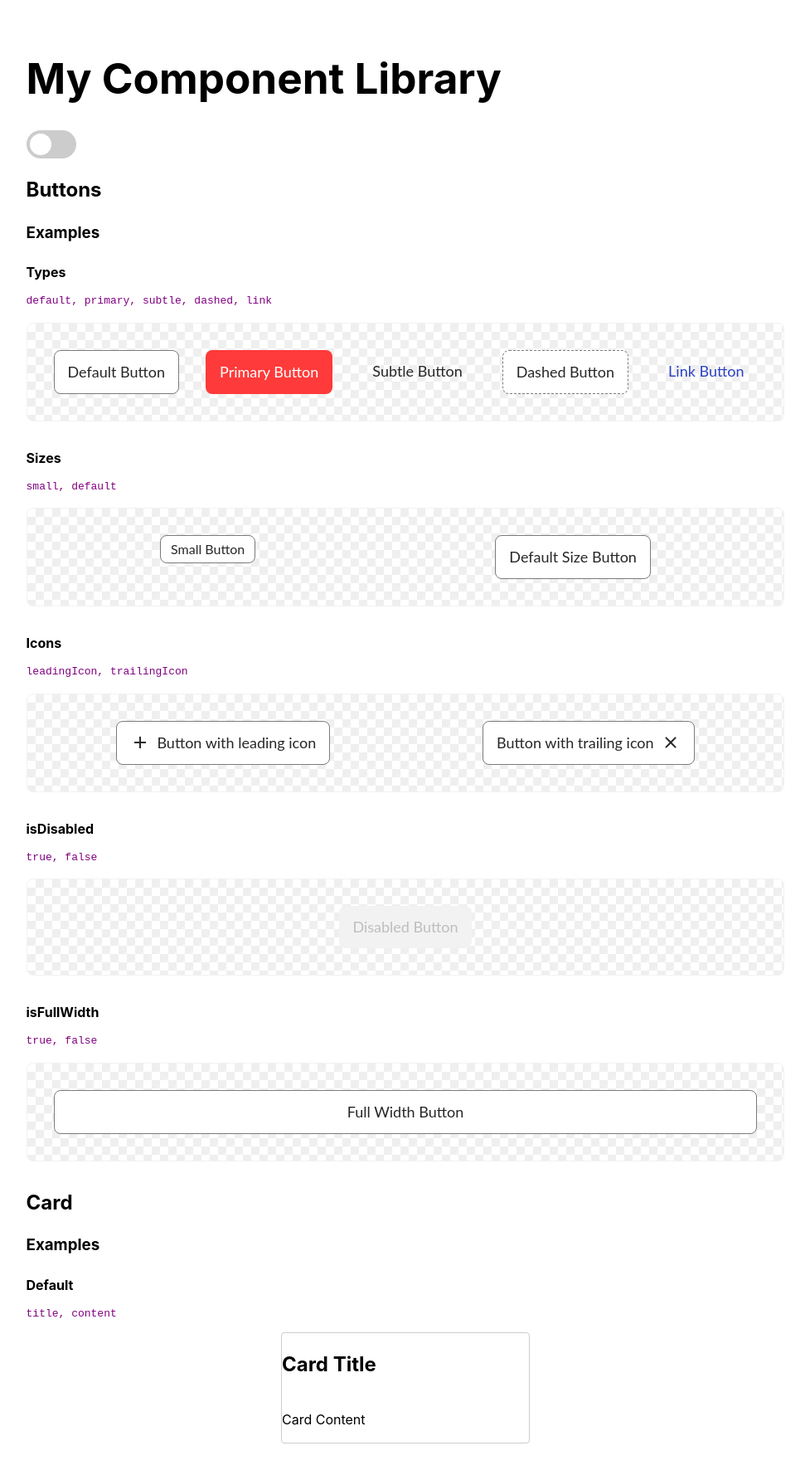
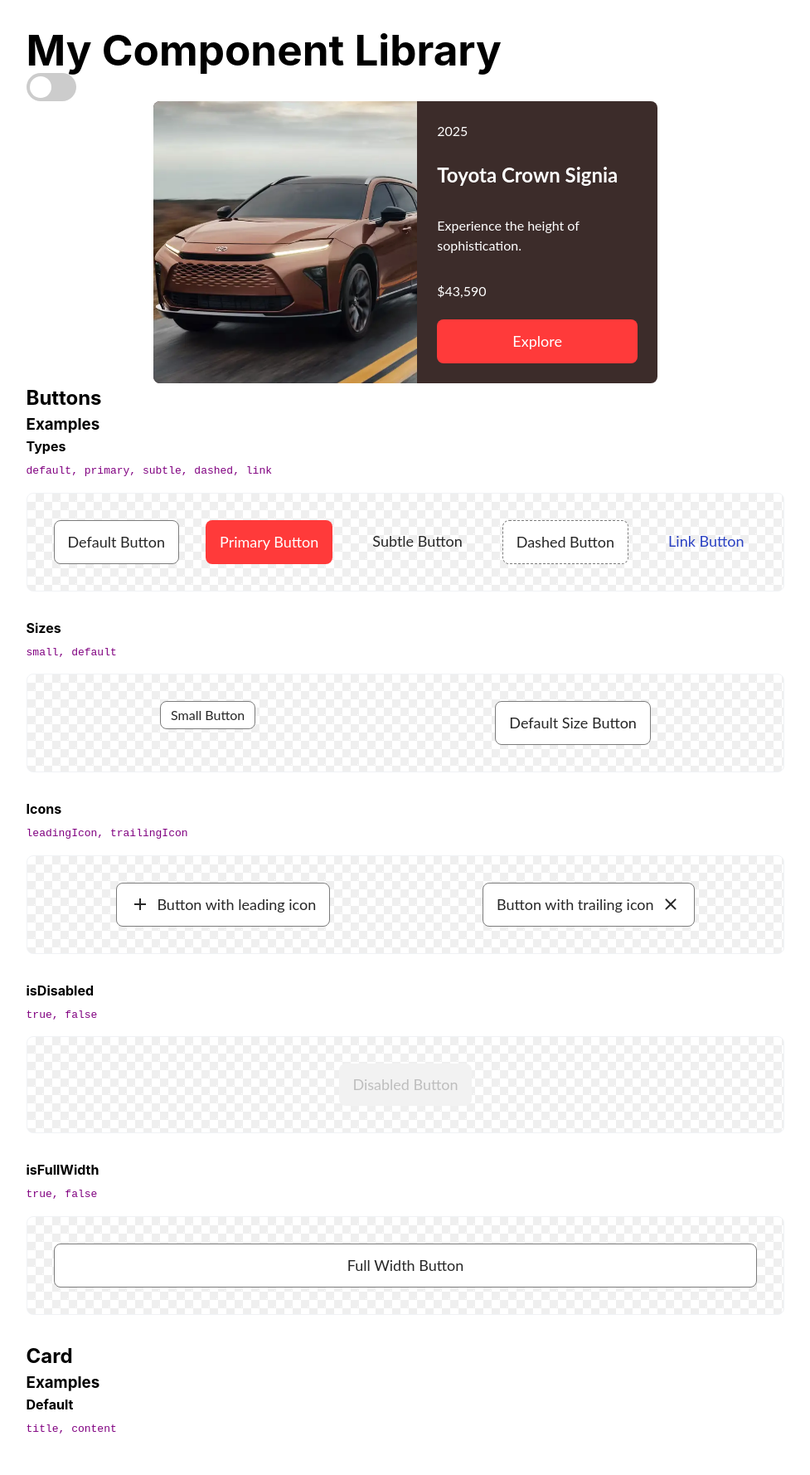
Before and after one commit to andyhdang/my-component-library, a React (Vite) app: page / in a window 1280 px wide. Shown: the top 1778 px of the page at 83% size, without its empty margins (151-1128 px from the left). Built offline with nearby package versions, Linux system fonts and the light colour scheme.

Commit message:
styled card

```diff
--- a/src/App.css
+++ b/src/App.css
@@ -5,6 +5,8 @@
 }
 
 *{
+  margin: 0;
+  padding: 0;
   box-sizing: border-box;
 }
 
--- a/src/App.jsx
+++ b/src/App.jsx
@@ -18,6 +18,14 @@
       <>
         <h1>My Component Library</h1>
         <Toggle></Toggle>
+        <Card
+          title='Toyota Crown Signia'
+          content='Experience the height of sophistication.'
+          img='src/assets/car images/2025-toyota-crown-signia-front-and-side-view.webp'
+          alt='placeholder'
+          detail='2025'
+          price='$43,590'>
+        </Card>
         <h2>Buttons</h2>
         <h3>Examples</h3>
         <h4>Types</h4>
@@ -95,11 +103,7 @@
         <h3>Examples</h3>
         <h4>Default</h4>
         <p className='code'>title, content</p>
-        <Card
-          title='Card Title'
-          content='Card Content'>
 
-        </Card>
 
 
       </>
--- a/src/components/Card/Card.css
+++ b/src/components/Card/Card.css
@@ -1,11 +1,45 @@
 .card {
+    /* layout */
+    display: flex;
+
+    /* size */
+    border-radius: 8px;
+    width: 608px;
+    height: 340px;
+    margin: 0 auto;
+
+    /* typography */
+    font-family: Lato, sans-serif;
+    color: var(--color-fg-inverse);
+
+    /* colors */
+    background: #3C2C2A;
+
+}
+
+.card-title {
+    font-size: 24px;
+    font-weight: bold;
+    margin-bottom: 8px;
+}
+
+.card-content {
+    margin-bottom: 8px;
+}
+
+.wrapper {
+    padding: 24px;
     display: flex;
     flex-direction: column;
-    width: 100%;
-    max-width: 300px;
-    border: 1px solid #ccc;
-    border-radius: 4px;
+    justify-content: space-between;
+}
+
+img {
+    width: 60%;
+    height: 100%;
+    object-fit: cover;
     overflow: hidden;
-    margin: 0 auto;
-    margin-bottom: 1rem;
+    border-top-left-radius: 8px;
+    border-bottom-left-radius: 8px;
+    border: 1px solid var(--color-border-default);
 }
--- a/src/components/Card/Card.jsx
+++ b/src/components/Card/Card.jsx
@@ -1,14 +1,33 @@
 import React from 'react';
 import PropTypes from 'prop-types';
 import './Card.css';
+import Button from '../Button/Button';
 
-const Card = ({ title, content }) => {
+const Card = ({ title, content, price, img, alt, detail }) => {
     return (
         <div className="card">
-            <h2 className="card-title">{title}</h2>
-            <p className="card-content">{content}</p>
+            <img src={img} alt={alt} className="card-image" />
+
+            <div className='wrapper'>
+                <p className="card-detail">{detail}</p>
+                <h2 className="card-title">{title}</h2>
+                <p className="card-content">{content}</p>
+                <p className="price">{price}</p>
+                <Button
+                    type='primary'
+                    label='Explore'
+                />
+            </div>
         </div>
     );
+};
+
+Card.propTypes = {
+    title: PropTypes.string.isRequired,
+    content: PropTypes.string.isRequired,
+    detail: PropTypes.string,
+    img: PropTypes.string.isRequired,
+    alt: PropTypes.string.isRequired,
 };
 
 Card.propTypes = {
```
Also changed, not shown: src/assets/car images/2025-toyota-crown-signia-front-and-side-view.webp (added).
